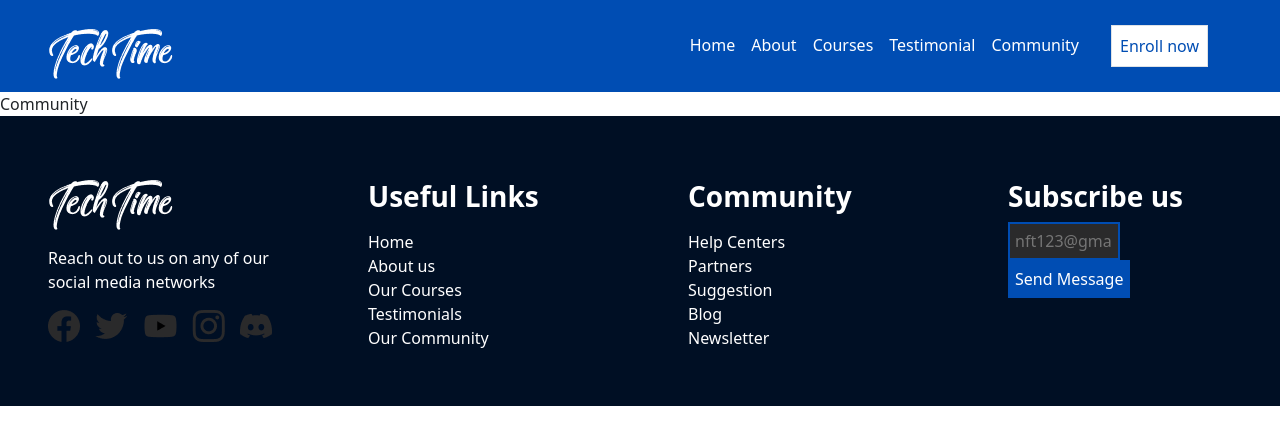
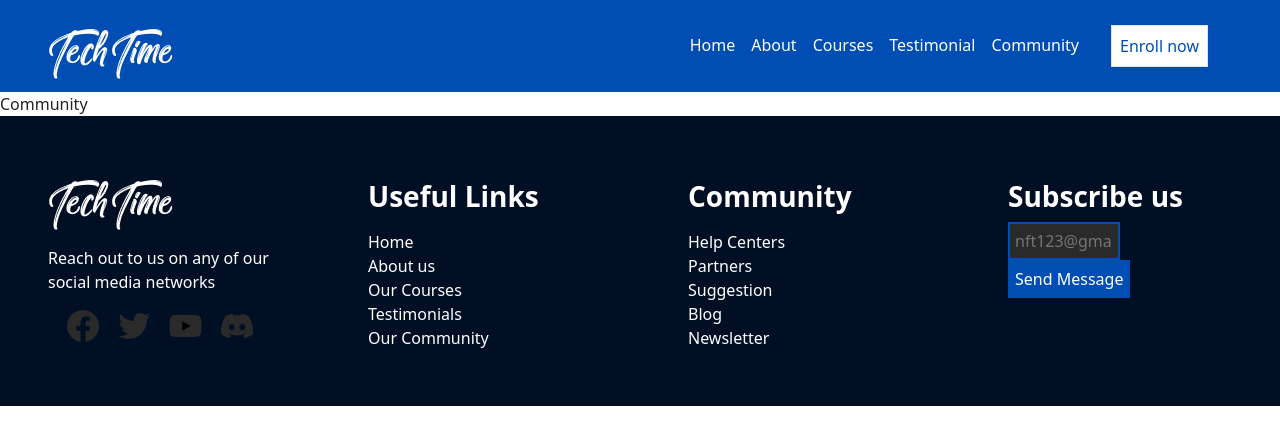
Before and after one commit to Oyinbrakemigrace/Tech-time-landingpage-react, a React (Vite) app: page /community in a window 1280 px wide. Shown: the top 444 px of the page. Built offline with nearby package versions, Linux system fonts and the light colour scheme.

Commit message:
fifth commit

```diff
--- a/src/Footer.jsx
+++ b/src/Footer.jsx
@@ -4,7 +4,6 @@
 import fb from "./assets/facebook.png"
 import twitter from "./assets/twitter.png"
 import yt from "./assets/youtube.png"
-import ig from "./assets/instagram.png"
 import discord from "./assets/discord.png"
 
 const Footer = () => {
@@ -16,11 +15,10 @@
                     <img src={logo} alt="" className='my-3' />
                 </div>
                 <small className='text-white fw-light fs-6'>Reach out to us on any of our social media networks</small>
-                <div className='d-flex justify-content-between align-items-center'>
+                <div className='d-flex justify-content-evenly align-items-center'>
                     <NavLink><img src={fb} alt="" className='my-3' /></NavLink>
                     <NavLink><img src={twitter} alt="" className='my-3' /></NavLink>
                     <NavLink><img src={yt} alt="" className='my-3'/></NavLink>
-                    <NavLink><img src={ig} alt="" className='my-3' /></NavLink>
                     <NavLink><img src={discord} alt="" className='my-3'/></NavLink>
                 </div>
             </div>
```
